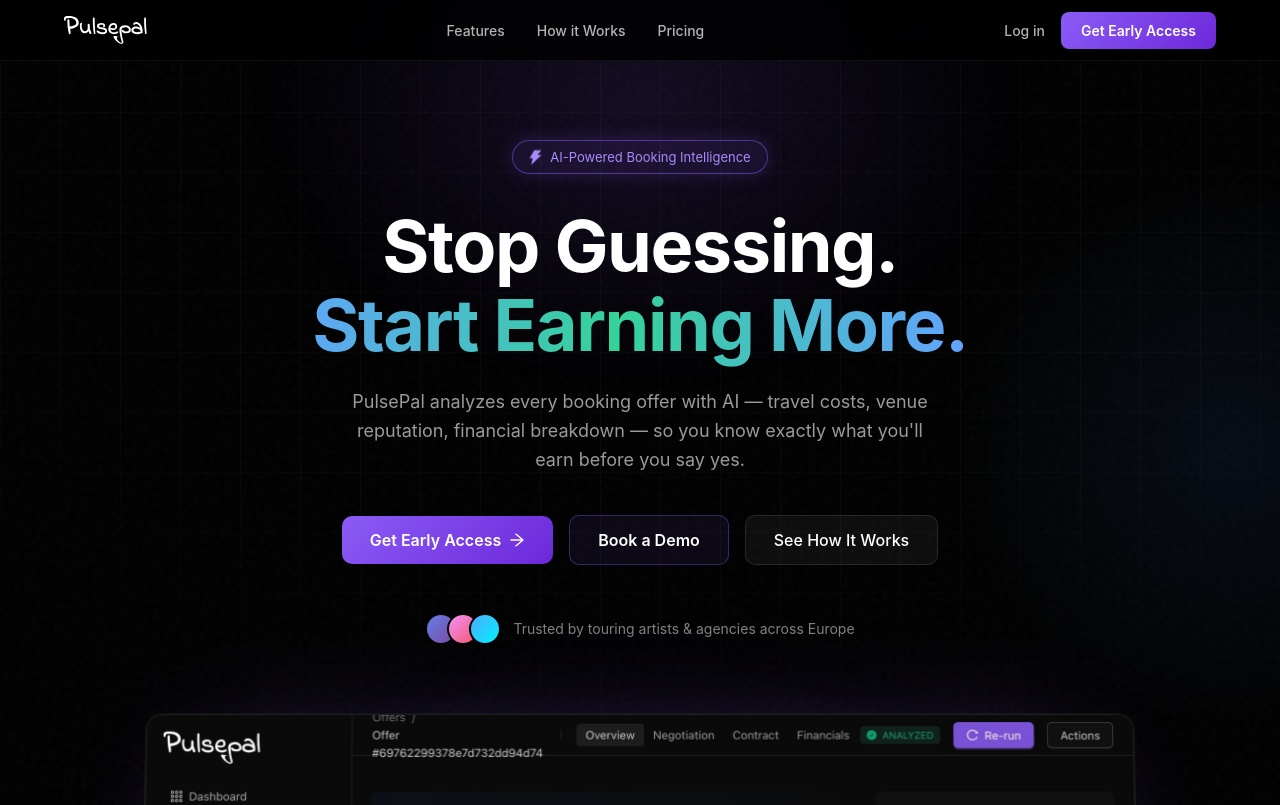
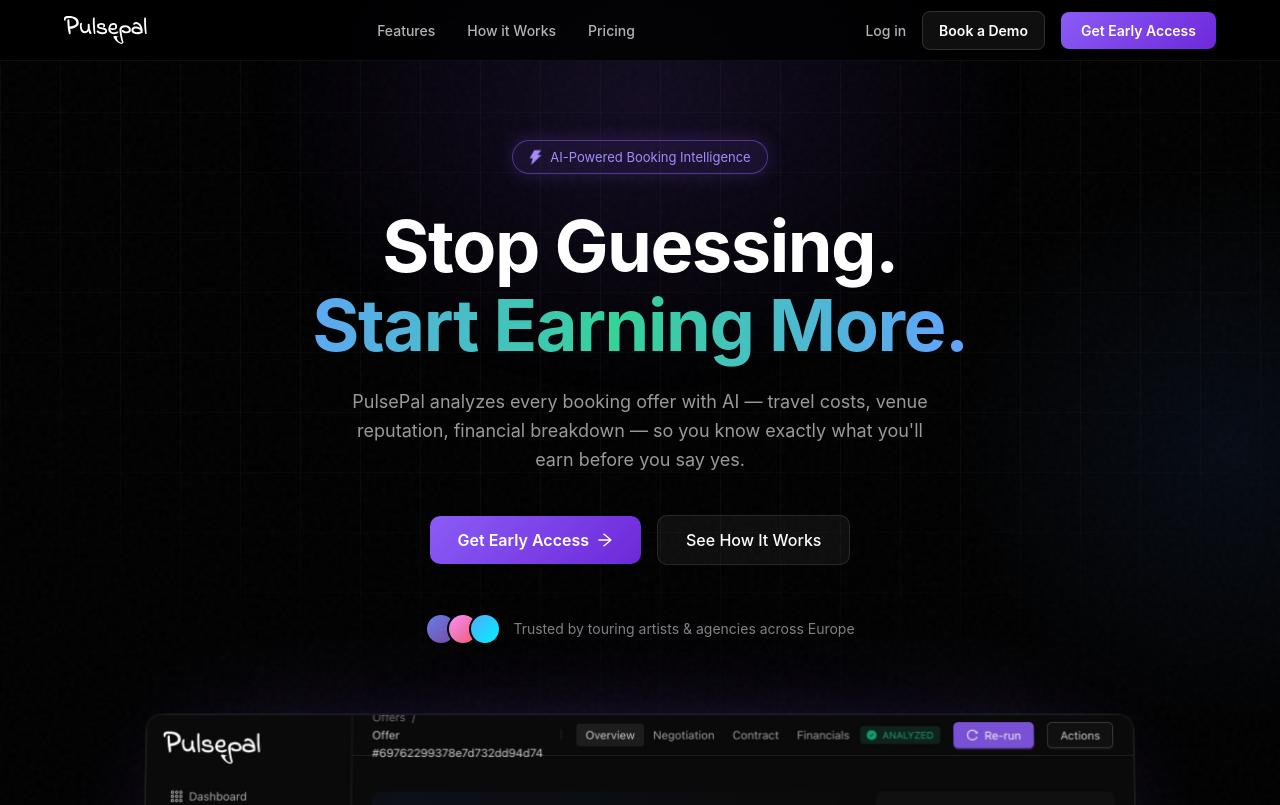
Before and after one commit to Momen-Elshamy/pulsepal-website, a Next.js app: page / in a window 1280 px wide. Shown: the top 805 px of the page. Built offline with nearby package versions, Linux system fonts and the light colour scheme.

Commit message:
chore: move Book a Demo CTA to header

```diff
--- a/Components/Home/CTA.jsx
+++ b/Components/Home/CTA.jsx
@@ -56,10 +56,10 @@
                     >
                         Join artists and agencies who are making better booking decisions with AI.
                     </motion.p>
-                    <motion.div className={styles.ctaButtons} variants={itemVariants}>
                     <motion.a
                         href="https://ai.pulsepal.de/"
                         className={styles.ctaBtn}
+                        variants={itemVariants}
                         whileHover={{
                             scale: 1.05,
                             boxShadow: "0 15px 50px rgba(139, 92, 246, 0.5)"
@@ -69,17 +69,6 @@
                         Get Early Access
                         <ArrowRightOutlined />
                     </motion.a>
-                        <motion.a
-                            href="https://calendly.com/management-santemusic/30min"
-                            target="_blank"
-                            rel="noreferrer"
-                            className={styles.secondaryBtn}
-                            whileHover={{ scale: 1.03 }}
-                            whileTap={{ scale: 0.98 }}
-                        >
-                            Book a Demo
-                        </motion.a>
-                    </motion.div>
                     <motion.p
                         className={styles.note}
                         variants={itemVariants}
--- a/Components/Home/CTA.module.css
+++ b/Components/Home/CTA.module.css
@@ -42,14 +42,6 @@
     margin-bottom: 32px;
 }
 
-.ctaButtons {
-    display: flex;
-    justify-content: center;
-    align-items: center;
-    gap: 14px;
-    flex-wrap: wrap;
-}
-
 .ctaBtn {
     display: inline-flex;
     align-items: center;
@@ -68,25 +60,6 @@
     box-shadow: 0 8px 30px rgba(139, 92, 246, 0.5);
 }
 
-.secondaryBtn {
-    display: inline-flex;
-    align-items: center;
-    gap: 8px;
-    padding: 16px 32px;
-    background: rgba(255, 255, 255, 0.06);
-    border: 1px solid rgba(255, 255, 255, 0.14);
-    color: #fff;
-    font-size: 16px;
-    font-weight: 600;
-    border-radius: 12px;
-    transition: all 0.2s;
-}
-
-.secondaryBtn:hover {
-    background: rgba(255, 255, 255, 0.1);
-    border-color: rgba(255, 255, 255, 0.22);
-    transform: translateY(-2px);
-}
 
 .note {
     margin-top: 16px;
--- a/Components/Home/Hero.jsx
+++ b/Components/Home/Hero.jsx
@@ -113,16 +113,6 @@
                         <ArrowRightOutlined />
                     </motion.a>
                     <motion.a
-                        href="https://calendly.com/management-santemusic/30min"
-                        target="_blank"
-                        rel="noreferrer"
-                        className={styles.tertiaryBtn}
-                        whileHover={{ scale: 1.03 }}
-                        whileTap={{ scale: 0.98 }}
-                    >
-                        Book a Demo
-                    </motion.a>
-                    <motion.a
                         href="#features"
                         className={styles.secondaryBtn}
                         whileHover={{ scale: 1.03 }}
--- a/Components/Home/Hero.module.css
+++ b/Components/Home/Hero.module.css
@@ -221,23 +221,6 @@
         0 0 0 1px rgba(139, 92, 246, 0.3);
 }
 
-.tertiaryBtn {
-    padding: 14px 28px;
-    background: rgba(139, 92, 246, 0.08);
-    border: 1px solid rgba(139, 92, 246, 0.35);
-    color: #fff;
-    font-size: 16px;
-    font-weight: 600;
-    border-radius: 10px;
-    transition: all 0.2s;
-}
-
-.tertiaryBtn:hover {
-    background: rgba(139, 92, 246, 0.14);
-    border-color: rgba(139, 92, 246, 0.55);
-    transform: translateY(-2px);
-}
-
 .secondaryBtn {
     padding: 14px 28px;
     background: rgba(255, 255, 255, 0.05);
--- a/Components/Layout/Header.jsx
+++ b/Components/Layout/Header.jsx
@@ -50,6 +50,19 @@
                         Log in
                     </Link>
                     <motion.div
+                        whileHover={{ scale: 1.03 }}
+                        whileTap={{ scale: 0.98 }}
+                    >
+                        <a
+                            href="https://calendly.com/management-santemusic/30min"
+                            target="_blank"
+                            rel="noreferrer"
+                            className={styles.demoBtn}
+                        >
+                            Book a Demo
+                        </a>
+                    </motion.div>
+                    <motion.div
                         whileHover={{ scale: 1.05 }}
                         whileTap={{ scale: 0.98 }}
                     >
--- a/Components/Layout/Header.module.css
+++ b/Components/Layout/Header.module.css
@@ -61,6 +61,25 @@
     color: #fff;
 }
 
+
+.demoBtn {
+    background: rgba(255, 255, 255, 0.06);
+    border: 1px solid rgba(255, 255, 255, 0.14);
+    color: #fff;
+    padding: 10px 16px;
+    border-radius: 8px;
+    font-size: 14px;
+    font-weight: 600;
+    transition: all 0.2s;
+    text-decoration: none;
+}
+
+.demoBtn:hover {
+    background: rgba(255, 255, 255, 0.1);
+    border-color: rgba(255, 255, 255, 0.22);
+    transform: translateY(-1px);
+}
+
 .ctaBtn {
     background: linear-gradient(135deg, #8B5CF6 0%, #6D28D9 100%);
     color: #fff;
```
Lines whose indentation alone changed are shown as unchanged.
